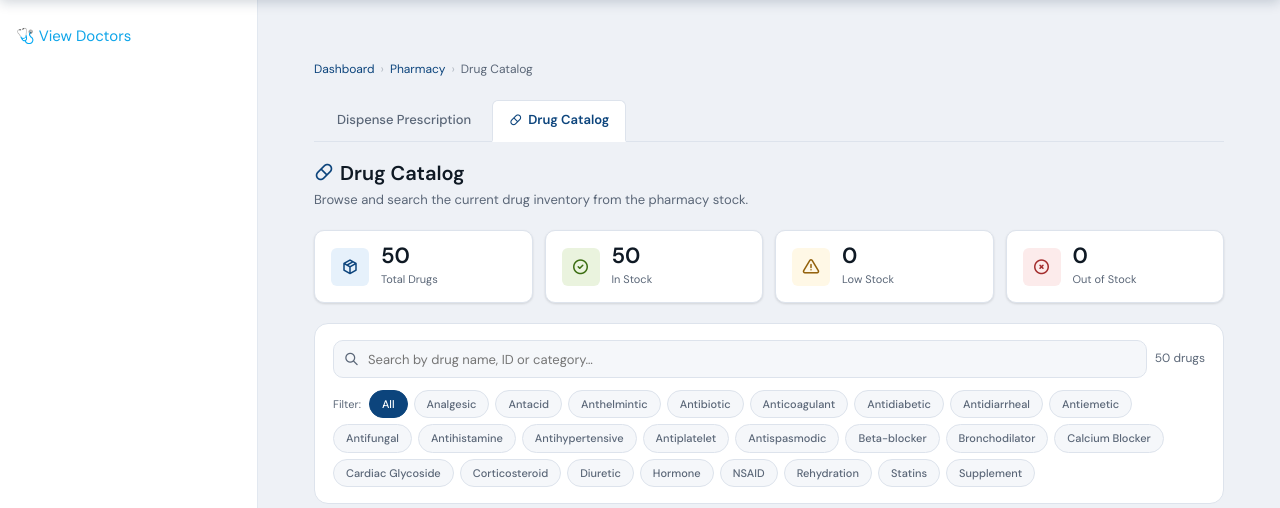
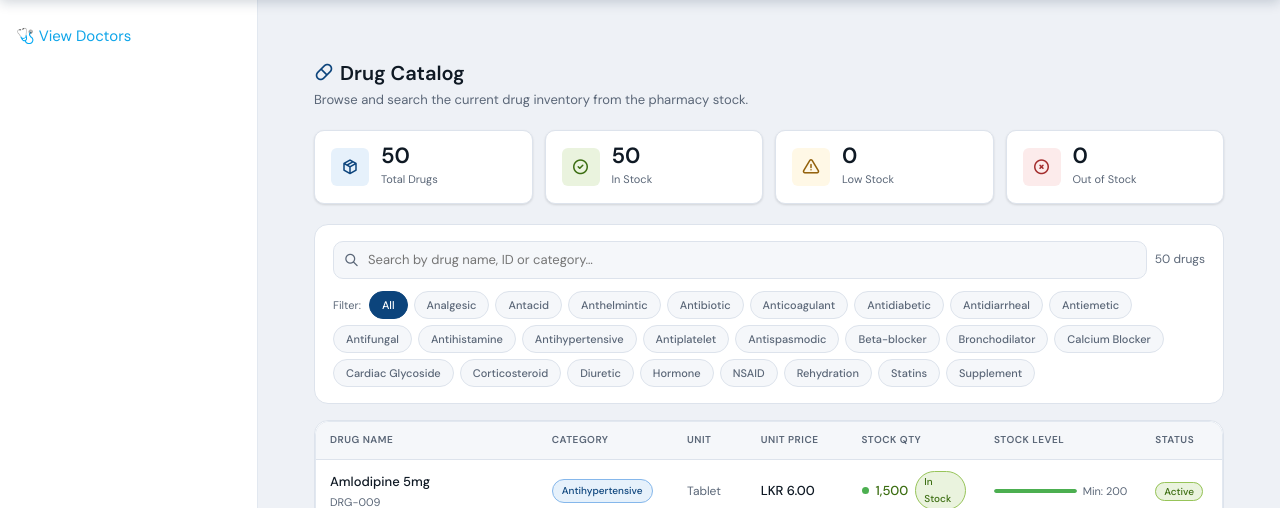
Before and after one commit to Hasaranga-kariyawasam/Hospital-Management-System, a PHP site: page /modules/pharmacy/drugs.php in a window 1280 px wide. Shown: the part 68-576 px from the top of the page. Run offline with PHP 8.4, Linux system fonts and the light colour scheme; data comes from the database, SQL or seed files in the repository; some libraries are stand-ins or nearby versions.

Commit message:
create page structure

```diff
--- a/modules/pharmacy/drugs.php
+++ b/modules/pharmacy/drugs.php
@@ -306,25 +306,8 @@ body { font-family:var(--font-sans); background:var(--color-background-page); co
 <div class="dc-wrap">
 
     <!-- Breadcrumb -->
-    <nav class="breadcrumb">
-        <a href="/Web/Hospital-Management-System/modules/admin/dashboard.php">Dashboard</a>
-        <span class="sep">›</span>
-        <a href="phamacist.php">Pharmacy</a>
-        <span class="sep">›</span>
-        <span>Drug Catalog</span>
-    </nav>
 
-    <!-- ── Page tab strip ──────────────────────────────────────────────── -->
-    <div class="ph-tab-strip">
-        <a class="ph-tab" href="phamacist.php">
-            <i class="ti ti-file-prescription" aria-hidden="true"></i>
-            Dispense Prescription
-        </a>
-        <a class="ph-tab active" href="/Web/Hospital-Management-System/modules/pharmacy/drugs.php">
-            <i class="ti ti-pill" aria-hidden="true"></i>
-            Drug Catalog
-        </a>
-    </div>
+
 
     <!-- Page title -->
     <div class="page-title-row">
```
Also changed, not shown: modules/pharmacy/pharmacy_queue.php (+0 -16 lines).
